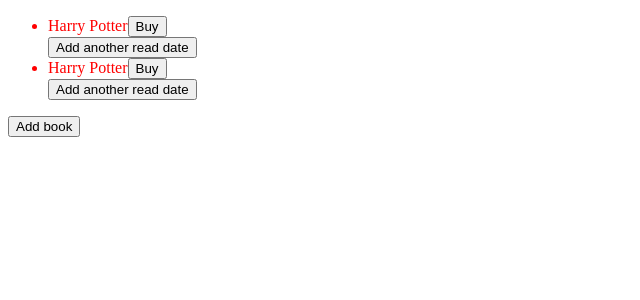
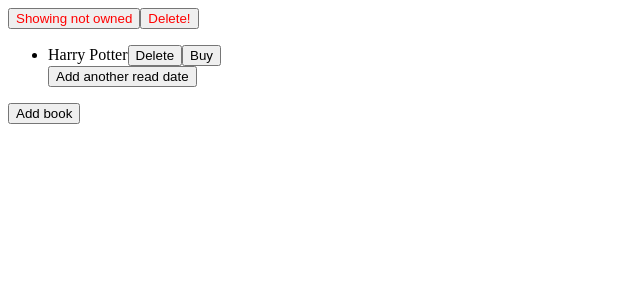
Before and after one commit to trebeljahr/book-list, a React (Create React App) app in the folder client/: page / in a window 1280 px wide. Shown: the top 300 px of the page, without its empty margins (0-640 px from the left). Built offline with nearby package versions, Linux system fonts and the light colour scheme.

Commit message:
Add better filtering

```diff
--- a/client/src/App.css
+++ b/client/src/App.css
@@ -4,3 +4,6 @@
 .red {
     color: red;
 }
+.strikethrough {
+    text-decoration: line-through;
+}
--- a/client/src/components/AddBook.js
+++ b/client/src/components/AddBook.js
@@ -1,5 +1,5 @@
 import React from 'react';
-import { uuid, getExampleBook } from '../utils';
+import { getExampleBook } from '../utils';
 
 const AddBook = ({ setBooks }) => {
     const addBook = () => {
--- a/client/src/components/Book.js
+++ b/client/src/components/Book.js
@@ -1,7 +1,7 @@
 import React from 'react';
 import ReadDates from './ReadDates';
 
-const Book = ({ book, changeBookInfo, setBooks }) => {
+const Book = ({ book, changeBookInfo, deleteBook }) => {
     const { id, name, purchased } = book;
     const purchase = book => {
         return {
@@ -23,15 +23,21 @@
         changeBookInfo(id, unPurchase);
     };
 
+    const deleteThisBook = () => {
+        deleteBook(id);
+    };
+
     return (
-        <li className={book.readDates.length > 0 ? 'green' : 'red'}>
+        <li className={book.readDates.length > 0 ? 'strikethrough' : ''}>
             {name}
+            <button onClick={deleteThisBook}>Delete</button>
+
             {purchased ? (
                 <button onClick={unbuy}>Unbuy</button>
             ) : (
                 <button onClick={buy}>Buy</button>
             )}
-            <ReadDates book={book} changeBookInfo={changeBookInfo} setBooks={setBooks} />
+            <ReadDates book={book} changeBookInfo={changeBookInfo} />
         </li>
     );
 };
--- a/client/src/components/Booklist.js
+++ b/client/src/components/Booklist.js
@@ -1,13 +1,11 @@
 import React, { useState } from 'react';
 import Book from './Book';
 import AddBook from './AddBook';
-import { uuid, getExampleBook } from '../utils';
+import { getExampleBook, findAndExecute } from '../utils';
+import Filters, { defaultFilters, possibleFilters } from './Filters';
+import { deleteById } from './ReadDates';
 
-const defaultBooks = [getExampleBook(), getExampleBook()];
-
-const defaultFilters = {
-    purchased: 'false',
-};
+const defaultBooks = [getExampleBook()];
 
 const Booklist = () => {
     const [books, setBooks] = useState(defaultBooks);
@@ -17,29 +15,47 @@
         setBooks(findAndExecute(books, id, fn));
     };
 
+    const deleteBook = bookIdToDelete => {
+        setBooks(oldBooks => {
+            const newBooks = deleteById(oldBooks, bookIdToDelete);
+            return newBooks;
+        });
+    };
+
+    const booksToRender = books.filter(book => {
+        let out = true;
+        filters.forEach(filter => {
+            switch (filter.id) {
+                case possibleFilters.purchased:
+                    if (book[filter.id] !== filter.value) {
+                        out = out && false;
+                    }
+                    break;
+                default:
+                    break;
+            }
+        });
+        return out;
+    });
+
     return (
         <div className="booklist">
+            <Filters filters={filters} setFilters={setFilters} />
             <ul>
-                {books.map(book => (
-                    <Book key={book.id} book={book} changeBookInfo={changeBookInfo}></Book>
-                ))}
+                {booksToRender.map(book => {
+                    return (
+                        <Book
+                            key={book.id}
+                            book={book}
+                            changeBookInfo={changeBookInfo}
+                            deleteBook={deleteBook}
+                        ></Book>
+                    );
+                })}
             </ul>
             <AddBook books={books} setBooks={setBooks} />
         </div>
     );
 };
 
-export function findAndExecute(elements, id, fn) {
-    return elements.map(element => {
-        if (element.id === id) {
-            const newElement = fn(element);
-            if (newElement) {
-                return newElement;
-            }
-            return;
-        }
-        return element;
-    });
-}
-
 export default Booklist;
--- /dev/null
+++ b/client/src/components/Filters.js
@@ -0,0 +1,63 @@
+import React from 'react';
+import { findAndExecute } from '../utils';
+import { deleteById } from './ReadDates';
+import PurchaseFilter from './PurchaseFilter';
+
+export const possibleFilters = {
+    name: 'name',
+    author: 'author',
+    purchased: 'purchased',
+    read: 'read',
+};
+
+export const defaultFilters = [
+    { id: possibleFilters.purchased, value: false },
+    { id: possibleFilters.name, value: 'Harry Potter' },
+];
+
+const Filters = ({ filters, setFilters }) => {
+    const purchaseFilter = filters.find(filter => filter.id === possibleFilters.purchased);
+
+    const deleteFilter = filterIdToDelete => {
+        setFilters(oldFilters => {
+            const newFilters = deleteById(oldFilters, filterIdToDelete);
+            return newFilters;
+        });
+    };
+
+    const changeFilter = (id, value) => {
+        const changeFilterValue = filter => {
+            return {
+                ...filter,
+                value,
+            };
+        };
+        setFilters(findAndExecute(filters, id, changeFilterValue));
+    };
+    const addFilter = (id, value) => {
+        const newFilter = {
+            id,
+            value,
+        };
+        setFilters(oldFilters => {
+            if (!oldFilters.find(filter => filter.id === newFilter.id)) {
+                return [...oldFilters, newFilter];
+            } else {
+                return oldFilters;
+            }
+        });
+    };
+
+    return (
+        <div className="filters">
+            <PurchaseFilter
+                purchaseFilter={purchaseFilter}
+                changeFilter={changeFilter}
+                deleteFilter={deleteFilter}
+                addFilter={addFilter}
+            />
+        </div>
+    );
+};
+
+export default Filters;
--- /dev/null
+++ b/client/src/components/PurchaseFilter.js
@@ -0,0 +1,34 @@
+import React from 'react';
+import { possibleFilters } from './Filters';
+
+const PurchaseFilter = ({ purchaseFilter, changeFilter, addFilter, deleteFilter }) => {
+    const togglePurchasedFilter = () => {
+        changeFilter(possibleFilters.purchased, !purchaseFilter.value);
+    };
+    const deletePurchasedFilter = () => {
+        deleteFilter(possibleFilters.purchased);
+    };
+    const addPurchasedFilter = () => {
+        addFilter(possibleFilters.purchased, false);
+    };
+
+    if (!purchaseFilter) return <button onClick={addPurchasedFilter}>Add purchase filter</button>;
+    return (
+        <div>
+            <button
+                className={purchaseFilter.value ? 'green' : 'red'}
+                onClick={togglePurchasedFilter}
+            >
+                {purchaseFilter.value ? 'Showing owned' : 'Showing not owned'}{' '}
+            </button>
+            <button
+                className={purchaseFilter.value ? 'green' : 'red'}
+                onClick={deletePurchasedFilter}
+            >
+                Delete!
+            </button>
+        </div>
+    );
+};
+
+export default PurchaseFilter;
--- a/client/src/components/ReadDates.js
+++ b/client/src/components/ReadDates.js
@@ -1,7 +1,6 @@
 import React from 'react';
-import { uuid } from '../utils';
+import { uuid, findAndExecute } from '../utils';
 import ReadDate from './ReadDate';
-import { findAndExecute } from './Booklist';
 
 const ReadDates = ({ changeBookInfo, book }) => {
     const { id } = book;
--- a/client/src/utils.js
+++ b/client/src/utils.js
@@ -13,3 +13,17 @@
     };
     return exampleBook;
 }
+
+export function findAndExecute(elements, id, fn) {
+    return elements.map(element => {
+        if (element.id === id) {
+            const newElement = fn(element);
+            if (newElement) {
+                return newElement;
+            }
+            // eslint-disable-next-line
+            return;
+        }
+        return element;
+    });
+}
```
